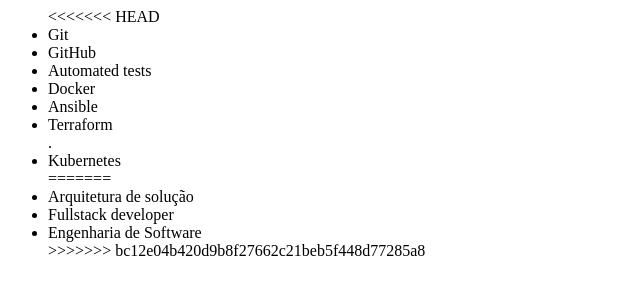
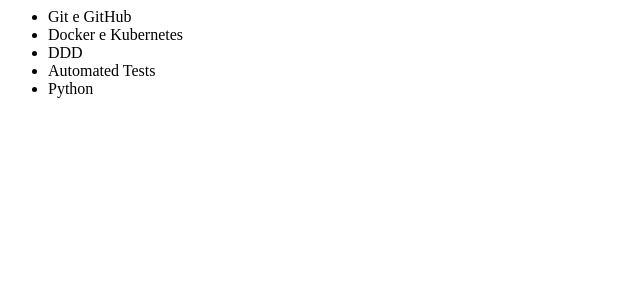
Before and after one commit to lucianorosine/portal2, a plain HTML site: page index.html in a window 1280 px wide. Shown: the whole page, without its empty margins (0-640 px from the left). Drawn offline with Linux system fonts and the light colour scheme.

Commit message:
Adiconadno novo lab de pyton

```diff
--- a/index.html
+++ b/index.html
@@ -1,20 +1,12 @@
 <html>
-  <title>Disciplinas da pós</title>
+  <title>Laboratórios</title>
   <body>
     <ul>
-<<<<<<< HEAD
-      <li>Git</li>
-      <li>GitHub</li>
-      <li>Automated tests</li>
-      <li>Docker</li>
-      <li>Ansible</li>
-      <li>Terraform</li>.
-      <li>Kubernetes</li>
-=======
-      <li>Arquitetura de solução</li>
-      <li>Fullstack developer</li>
-      <li>Engenharia de Software</li>
->>>>>>> bc12e04b420d9b8f27662c21beb5f448d77285a8
+      <li>Git e GitHub</li>
+      <li>Docker e Kubernetes</li>
+      <li>DDD</li>
+      <li>Automated Tests</li>
+      <li>Python</li>
     <ul>
   </body>
 </html>
```
